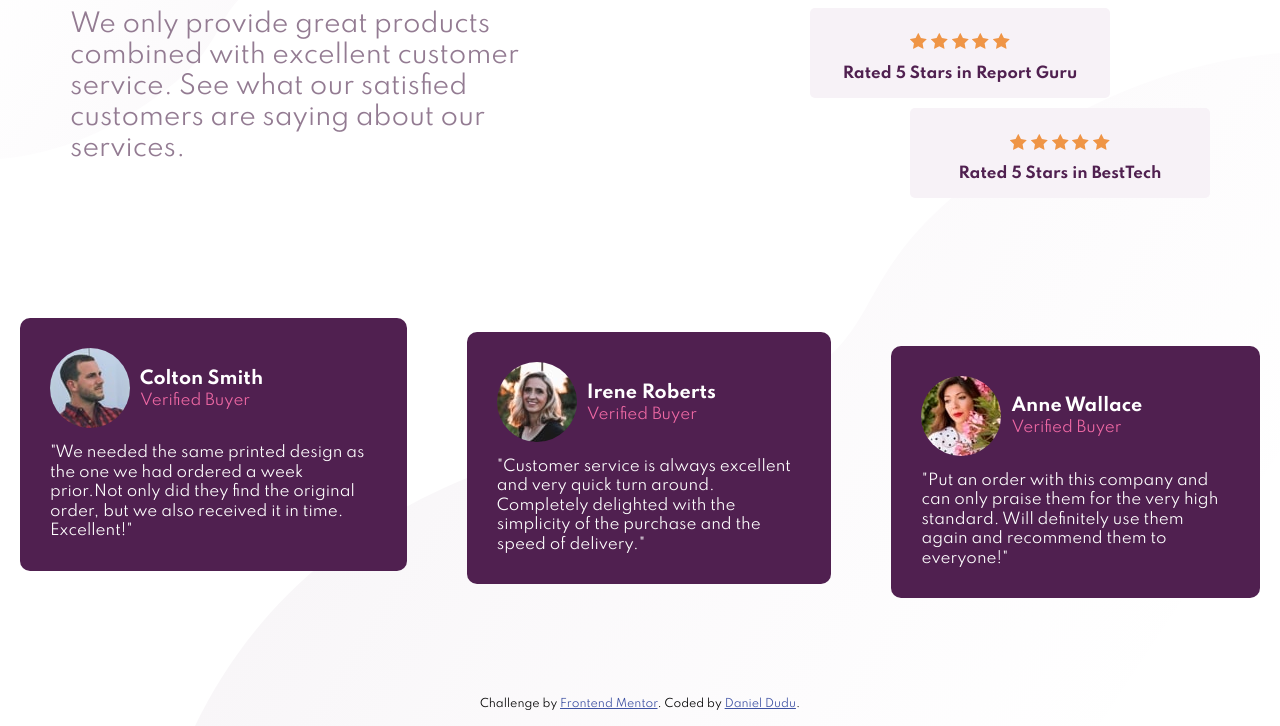
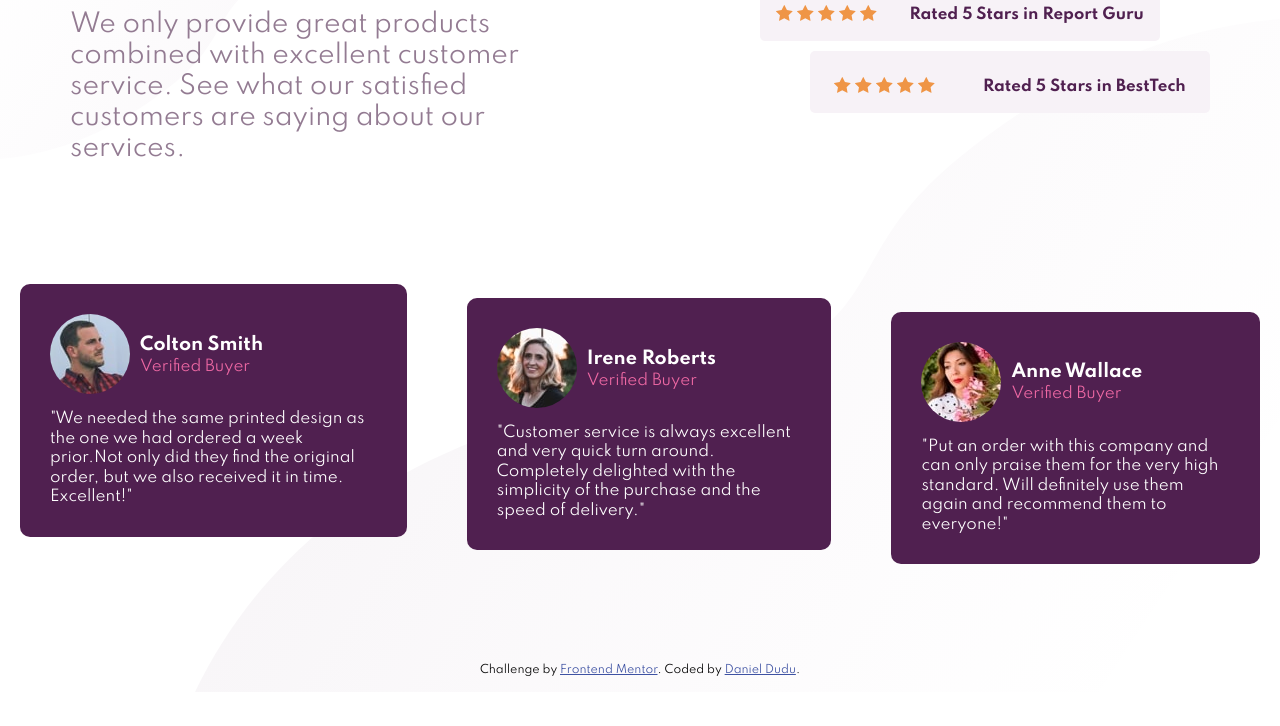
Before and after one commit to danieldudu/social-proof-section-front-end-mentor, a plain HTML site: page index.html in a window 1280 px wide. Shown: the part 203-929 px from the top of the page. After the commit the page ends 895 px from the top, so only its background shows below. Drawn offline with Linux system fonts and the light colour scheme.

Commit message:
small checks

```diff
--- a/style.scss
+++ b/style.scss
@@ -185,7 +185,8 @@ footer {
 
   .rating-card {
     flex-direction: row;
-    width: 600px;
+    justify-content: space-around;
+    width: 400px;
   }
 
   .rating1 {
@@ -203,7 +204,7 @@ footer {
     padding: 0 20px;
     flex-direction: row;
     justify-content: space-between;
-    // gap: 60px;
+    gap: 60px;
   }
 
   .card-wrapper > .card {
```
Also changed, not shown: css/style.css, 1 other file.
